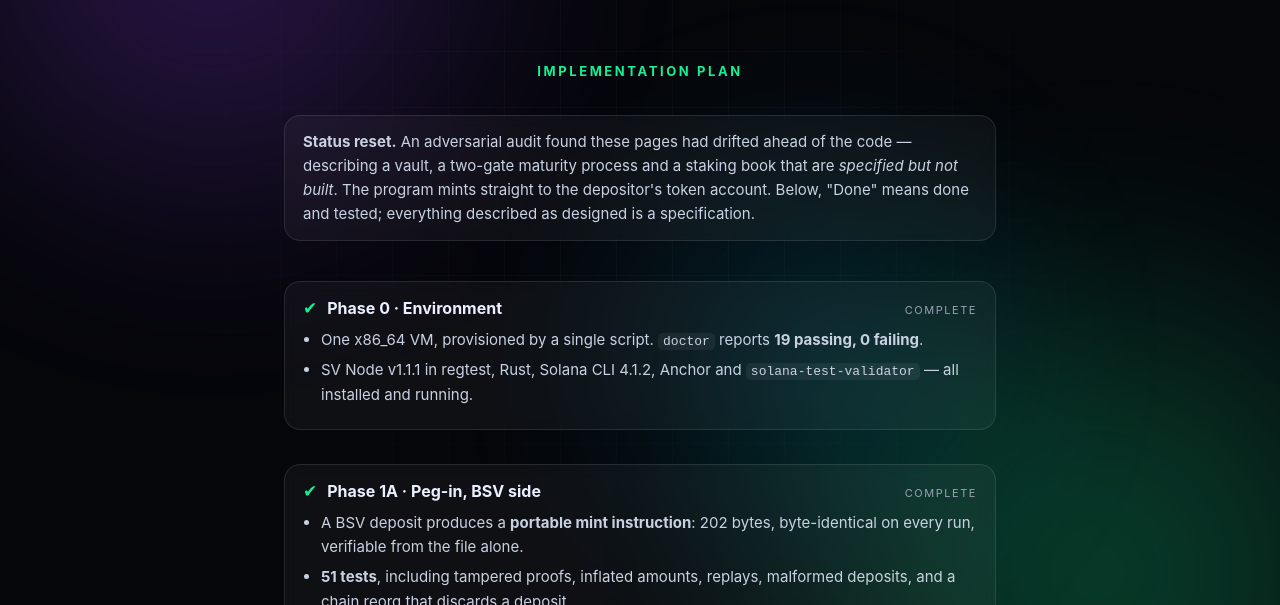
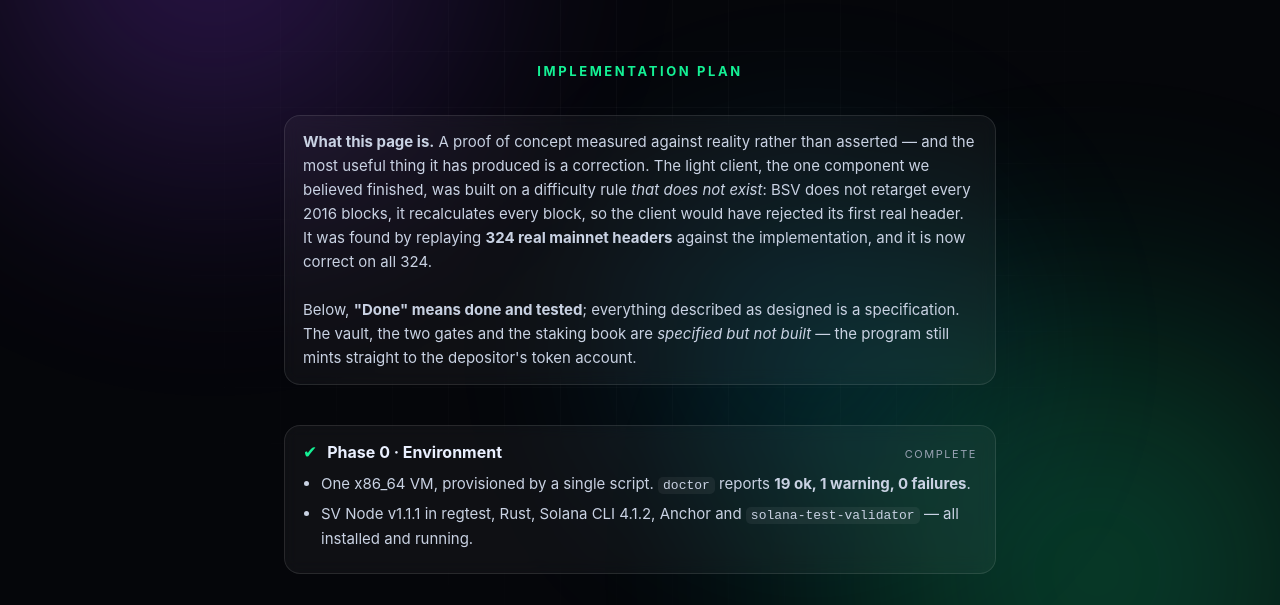
Before and after one commit to solbeam-bot/solbeam, a plain HTML site: page website/status/index.html in a window 1280 px wide. Shown: the part 173-778 px from the top of the page. Drawn offline with Linux system fonts and the light colour scheme.

Commit message:
Lead the status page with the correction, and stop naming a fixed fee
The reset banner was itself stale: it opened by apologising for pages that had drifted
ahead of the code, which was true two weeks of work ago. It also undersold the most
interesting thing that has happened since, which is not in it at all.

The page now leads with the finding: the light client, the one component believed
finished, was built on a difficulty rule that does not exist -- BSV does not retarget
every 2016 blocks, it recalculates every block, so the client would have rejected its
first real header. It was found by replaying 324 real mainnet headers against the
implementation, and it is now correct on all 324.

That is a better first sentence than 'here is what is done', because it demonstrates the
thing the project actually claims: that it measures rather than assumes. It also reframes
the not-proven list as a method instead of a caveat.

Two smaller corrections on the same page: the order book still named fixed fees ('10 bp,
more at 50 bp') when the fee is discovered, and the doctor line said 19 passing / 0
failing when it reports 19 ok, 1 warning, 0 failures.

```diff
--- a/website/status/index.html
+++ b/website/status/index.html
@@ -78,10 +78,16 @@
     <h2>Implementation plan</h2>
 
     <p class="note" style="margin:0 0 18px">
-      <strong>Status reset.</strong> An adversarial audit found these pages had drifted ahead of the
-      code — describing a vault, a two-gate maturity process and a staking book that are
-      <em>specified but not built</em>. The program mints straight to the depositor's token account.
-      Below, "Done" means done and tested; everything described as designed is a specification.
+      <strong>What this page is.</strong> A proof of concept measured against reality rather than
+      asserted — and the most useful thing it has produced is a correction. The light client, the one
+      component we believed finished, was built on a difficulty rule <em>that does not exist</em>: BSV
+      does not retarget every 2016 blocks, it recalculates every block, so the client would have
+      rejected its first real header. It was found by replaying <strong>324 real mainnet headers</strong>
+      against the implementation, and it is now correct on all 324.
+      <br><br>
+      Below, <strong>"Done" means done and tested</strong>; everything described as designed is a
+      specification. The vault, the two gates and the staking book are <em>specified but not built</em> —
+      the program still mints straight to the depositor's token account.
     </p>
 
     <div class="phase">
@@ -91,7 +97,7 @@
         <span class="phase__state">Complete</span>
       </div>
       <ul>
-        <li>One x86_64 VM, provisioned by a single script. <code>doctor</code> reports <strong>19 passing, 0 failing</strong>.</li>
+        <li>One x86_64 VM, provisioned by a single script. <code>doctor</code> reports <strong>19 ok, 1 warning, 0 failures</strong>.</li>
         <li>SV&nbsp;Node v1.1.1 in regtest, Rust, Solana CLI 4.1.2, Anchor and <code>solana-test-validator</code> — all installed and running.</li>
       </ul>
     </div>
```
